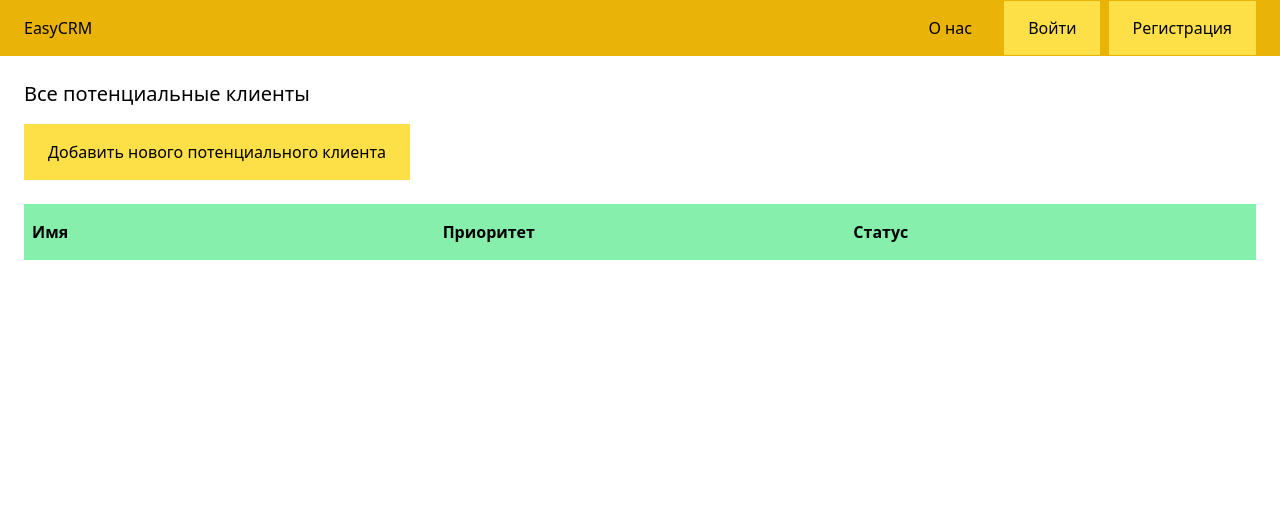
After one commit to mikhailkutuzov0/django-easy-CRM, a Django app: template prospectiveclient/templates/prospectiveclient/all.html in a window 1280 px wide. The commit adds this page. Shown: the top 524 px of the page. Run offline with Django 4.2, Linux system fonts and the light colour scheme; the template is opened without the code that fills it, so the values that code supplies are empty; some libraries are stand-ins or nearby versions.

Commit message:
views have been created for the application of prospective clients, as well as templates for them

```diff
--- a/dashboard/templates/dashboard/dashboard.html
+++ b/dashboard/templates/dashboard/dashboard.html
@@ -3,5 +3,6 @@
     dashboard
 {% endblock title %}
 {% block content %}
-    <h1 class="text-xl">dashboard</h1>
+    <a href="{% url "prospectiveclient:all" %}"
+       class="inline-block py-4 px-6 bg-yellow-300">Все потенциальные клитенты</a>
 {% endblock content %}
--- a/easy_CRM/urls.py
+++ b/easy_CRM/urls.py
@@ -22,4 +22,6 @@ urlpatterns = [
     path('', include('main.urls', namespace='main')),
     path('user/', include('userprofile.urls', namespace='userprofile')),
     path('dashboard/', include('dashboard.urls', namespace='dashboard')),
+    path('dashboard/prospective-clients/',
+         include('prospectiveclient.urls', namespace='prospectiveclient')),
 ]
--- /dev/null
+++ b/prospectiveclient/templates/prospectiveclient/all.html
@@ -0,0 +1,23 @@
+{% extends "base.html" %}
+{% block title %}
+    Все потенциальные клиенты
+{% endblock title %}
+{% block content %}
+    <div class="py-6 px-6">
+        <h1 class="mb-4 text-xl">Все потенциальные клиенты</h1>
+        <a href="{% url "prospectiveclient:add-new" %}"
+           class="inline-block py-4 px-6 bg-yellow-300">Добавить нового потенциального клиента</a>
+        <div class="mt-6  flex justify-between">
+            <p class="py-4 px-2 bg-green-300 font-semibold w-full">Имя</p>
+            <p class="py-4 px-2 bg-green-300 font-semibold w-full">Приоритет</p>
+            <p class="py-4 px-2 bg-green-300 font-semibold w-full">Статус</p>
+        </div>
+        {% for client in all_clients %}
+            <div class="flex justify-between">
+                <p class="py-2 px-2 w-full">{{ client.name }}</p>
+                <p class="py-2 px-2 w-full">{{ client.priority }}</p>
+                <p class="py-2 px-2 w-full">{{ client.status }}</p>
+            </div>
+        {% endfor %}
+    </div>
+{% endblock content %}
--- a/templates/base.html
+++ b/templates/base.html
@@ -11,7 +11,7 @@
     </head>
     <body>
         <nav class="py-4 px-6 flex justify-between bg-yellow-500">
-            <a href="/">EasyCRM</a>
+            <a href="{% url "main:index" %}">EasyCRM</a>
             <div class="space-x-1">
                 <a href="{% url "main:about" %}" class="py-4 px-6">О нас</a>
                 {% if request.user.is_authenticated %}
```
Also changed, not shown: prospectiveclient/forms.py (added, +8 -0 lines), prospectiveclient/templates/prospectiveclient/add.html (added, +14 -0 lines), prospectiveclient/urls.py (+7 -0 lines), prospectiveclient/views.py (+28 -1 lines).
